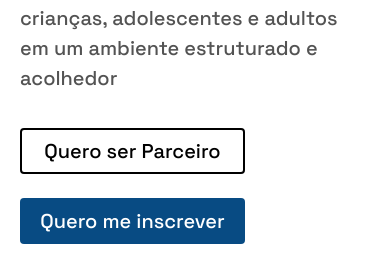
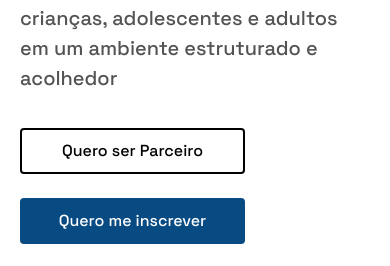
Before and after one commit to kelwinxd/filarmonica-vegasgnu, a Next.js app: page / in a window 390 px wide. Shown: the part 1488-1754 px from the top of the page. Built offline with nearby package versions, Linux system fonts and the light colour scheme; a web font is replaced by a local one.

Commit message:
cards about

```diff
--- a/src/app/components/home/Button.tsx
+++ b/src/app/components/home/Button.tsx
@@ -30,7 +30,7 @@ const Button = ({
 }: ButtonProps) => {
   return (
     <button
-      className={`${bgVariants[variant]} ${textVariants[text]} ${borderVariants[border]} py-2.5 px-5 rounded text-[20px] font-medium btn-text w-[225px] h-[46px] flex justify-center items-center cursor-pointer`}
+      className={`${bgVariants[variant]} ${textVariants[text]} ${borderVariants[border]} py-2.5 px-5 rounded text-[16px] md:text-[20px] font-medium btn-text w-[225px] h-[46px] flex justify-center items-center cursor-pointer`}
     >
       {children}
     </button>
```
